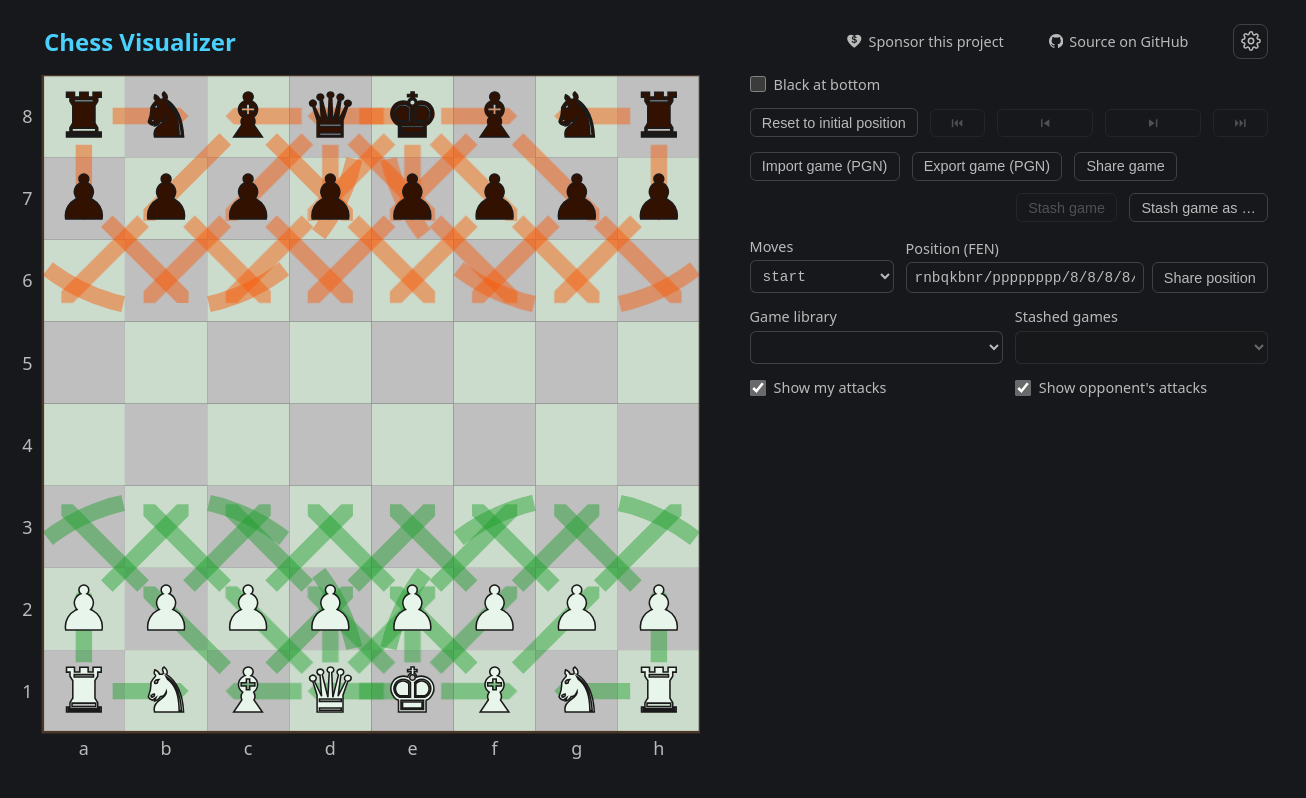
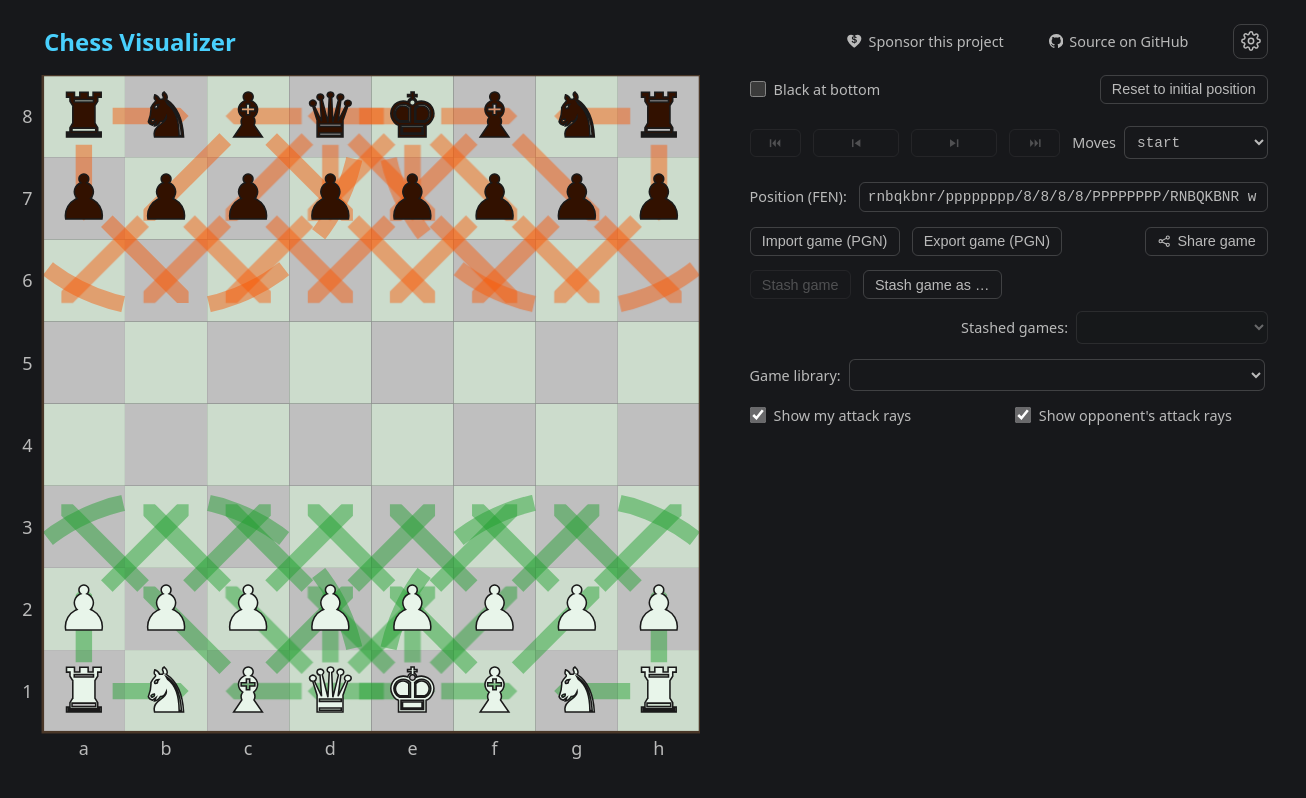
Before and after one commit to ivan-veselovsky/chess-visualizer, a React (Vite) app: page / in a window 1280 px wide. Shown: the whole page, 1306 px wide, since content can reach past the window. Built offline with nearby package versions, Linux system fonts and the light colour scheme.

Commit message:
right panel leyout reworked

```diff
--- a/src/app/App.tsx
+++ b/src/app/App.tsx
@@ -27,13 +27,15 @@ import {
 } from "../chess/stash";
 import { parseFen } from "../chess/position";
 import CopyButton from "./CopyButton";
-import { gameLink, openingFromLocation, positionLink } from "./sharing";
+import { gameLink, openingFromLocation } from "./sharing";
 import Board from "../visualization/Board";
 import type { LastMove } from "../visualization/layers/HighlightLayer";
 import GameLibrary from "./GameLibrary";
 import FenField from "./FenField";
+import MovesSelect from "./MovesSelect";
 import GearIcon from "./GearIcon";
 import GitHubIcon from "./GitHubIcon";
+import ShareIcon from "./ShareIcon";
 import SponsorIcon from "./SponsorIcon";
 import StepIcon from "./StepIcon";
 import OptionsPanel from "./OptionsPanel";
@@ -342,9 +344,8 @@ export default function App() {
 
         {/* Right: everything else, stacked, in the order it is reached for. */}
         <div className="side-column">
-          {/* Which way round the board is, on a line of its own: sharing one with
-              the position controls made a row too long for the column, and a row
-              that wraps is a row that costs the board its height. */}
+          {/* Which way round the board is, and the way back to the start: the
+              two that set a board up rather than move through one. */}
           <div className="board-controls">
             <ToggleField
               id="flip-board"
@@ -357,16 +358,17 @@ export default function App() {
                 })
               }
             />
-          </div>
-
-          <div className="board-controls">
             <button
               type="button"
-              className="reset-button"
+              className="reset-button controls-end"
               onClick={() => setPosition(DEFAULT_POSITION)}
             >
               Reset to initial position
             </button>
+          </div>
+
+          {/* Stepping through the line, and jumping anywhere in it. */}
+          <div className="board-controls move-nav">
             <div className="step-buttons">
               <button
                 type="button"
@@ -409,9 +411,21 @@ export default function App() {
                 <StepIcon direction="last" />
               </button>
             </div>
+            <MovesSelect
+              entries={history.entries}
+              current={history.current}
+              onSelect={(index) => {
+                const moved = goToPosition(history, index);
+                setHistory(moved);
+                setFen(currentPosition(moved));
+              }}
+            />
           </div>
 
           {/* Second row: what a whole game can be done with. */}
+          <FenField value={fen} error={error} onChange={enterPosition} />
+
+          {/* The two that move a game in and out of PGN, and the link to it. */}
           <div className="board-controls">
             <span className="field-with-help">
               <button
@@ -435,16 +449,21 @@ export default function App() {
               </button>
               <PgnHelp id="export-pgn-help" fromEnd />
             </span>
+            <div className="controls-end">
               <CopyButton
                 label="Share game"
+                icon={<ShareIcon />}
                 title="Copy a link that opens this game at its first position"
                 text={() => {
                   const pgn = sharablePgn();
                   return pgn === null ? null : gameLink(pgn);
                 }}
               />
-            {/* Put aside at the right, away from the two that move PGN about. */}
-            <div className="stash-actions">
+            </div>
+          </div>
+
+          {/* Putting a game aside, and taking one back. */}
+          <div className="board-controls">
             <button
               type="button"
               className="reset-button"
@@ -470,33 +489,18 @@ export default function App() {
             >
               Stash game as {"\u2026"}
             </button>
-            </div>
+            <StashedGames
+              stash={stash}
+              value={stashName}
+              onSelect={loadStashedGame}
+            />
           </div>
 
-          <FenField
-            value={fen}
-            error={error}
-            onChange={enterPosition}
-            entries={history.entries}
-            current={history.current}
-            shareLink={positionLink}
-            onSelectPosition={(index) => {
-              const moved = goToPosition(history, index);
-              setHistory(moved);
-              setFen(currentPosition(moved));
-            }}
-          />
-
-          <div className="library-row">
+          <div className="board-controls">
             <GameLibrary
               value={libraryGame}
               error={libraryGameError}
               onSelect={loadLibraryGame}
-            />
-            <StashedGames
-              stash={stash}
-              value={stashName}
-              onSelect={loadStashedGame}
             />
           </div>
 
@@ -508,7 +512,7 @@ export default function App() {
           <div className="field-row field-row-halves">
             <ToggleField
               id="show-my-attacks"
-              label="Show my attacks"
+              label="Show my attack rays"
               checked={options.attacks.showAttacks.me}
               onChange={(me) =>
                 setOptions({
@@ -522,7 +526,7 @@ export default function App() {
             />
             <ToggleField
               id="show-opponent-attacks"
-              label="Show opponent's attacks"
+              label="Show opponent's attack rays"
               checked={options.attacks.showAttacks.opponent}
               onChange={(opponent) =>
                 setOptions({
--- a/src/app/CopyButton.tsx
+++ b/src/app/CopyButton.tsx
@@ -1,4 +1,4 @@
-import { useEffect, useRef, useState } from "react";
+import { useEffect, useRef, useState, type ReactNode } from "react";
 
 interface CopyButtonProps {
   label: string;
@@ -6,6 +6,8 @@ interface CopyButtonProps {
   text: () => string | null;
   title?: string;
   disabled?: boolean;
+  /** Drawn ahead of the label, and kept there while the button reports back. */
+  icon?: ReactNode;
 }
 
 /**
@@ -20,6 +22,7 @@ export default function CopyButton({
   text,
   title,
   disabled = false,
+  icon,
 }: CopyButtonProps) {
   const [said, setSaid] = useState<"copied" | "failed" | null>(null);
   const timer = useRef<number | null>(null);
@@ -59,6 +62,7 @@ export default function CopyButton({
       disabled={disabled}
       onClick={copy}
     >
+      {icon}
       {said === "copied" ? "Copied" : said === "failed" ? "Copy failed" : label}
     </button>
   );
--- a/src/app/FenField.tsx
+++ b/src/app/FenField.tsx
@@ -1,5 +1,3 @@
-import { describeEntry, type HistoryEntry } from "../chess/history";
-import CopyButton from "./CopyButton";
 import FenHelp from "./FenHelp";
 
 interface FenFieldProps {
@@ -7,67 +5,24 @@ interface FenFieldProps {
   /** Why the current text was rejected, or null while it parses. */
   error: string | null;
   onChange: (fen: string) => void;
-  /** Every position reached so far, newest first. */
-  entries: HistoryEntry[];
-  /** Which of them is on the board. */
-  current: number;
-  /** A link that opens the position now in the field, for the Share button. */
-  shareLink: (fen: string) => string;
-  onSelectPosition: (index: number) => void;
 }
 
 /**
- * The list of positions reached so far, beside the current one as an editable
- * FEN. The board follows every keystroke that parses; one that does not is
- * reported here and leaves the board alone.
+ * The position on the board as an editable FEN, its label beside it.
+ *
+ * The board follows every keystroke that parses; one that does not is reported
+ * underneath and leaves the board alone.
  */
-export default function FenField({
-  value,
-  error,
-  onChange,
-  entries,
-  current,
-  shareLink,
-  onSelectPosition,
-}: FenFieldProps) {
+export default function FenField({ value, error, onChange }: FenFieldProps) {
   return (
     <div className="fen-field">
-      {/* Two labelled columns, each control starting under its own label. */}
-      <div className="fen-field-inputs">
-        <div className="moves-column">
-          <label htmlFor="moves">Moves</label>
-          {/*
-            A real list rather than a datalist against the input: a datalist
-            filters its options by what the field already holds, and the field
-            holds a whole FEN, so the only one ever offered was the current
-            position. Options carry their index because that is what moving the
-            pointer takes; the FEN would serve as well, its move counter making
-            it unique to the ply even when the pieces stand as they did before.
-          */}
-          <select
-            id="moves"
-            className="moves-select"
-            title="History of moves"
-            value={current}
-            onChange={(event) => onSelectPosition(Number(event.target.value))}
-          >
-            {entries.map((entry, index) => (
-              <option key={index} value={index}>
-                {describeEntry(entry)}
-              </option>
-            ))}
-          </select>
-        </div>
-
-        <div className="fen-column">
-          {/* The label carries the explanation: hovering the field itself
-              would put a panel over what is being typed. */}
+      <div className="board-controls fen-row">
+        {/* The label carries the explanation: hovering the field itself would
+            put a panel over what is being typed. */}
         <span className="field-with-help">
           <label htmlFor="fen">Position (FEN)</label>
           <FenHelp id="fen-help" />
         </span>
-          {/* The field takes what room there is; the button keeps its own. */}
-          <div className="fen-input-row">
         <input
           id="fen"
           type="text"
@@ -79,19 +34,9 @@ export default function FenField({
           autoComplete="off"
           autoCapitalize="off"
           aria-invalid={error !== null}
-              aria-describedby={
-                error === null ? "fen-help" : "fen-help fen-error"
-              }
+          aria-describedby={error === null ? "fen-help" : "fen-help fen-error"}
           onChange={(event) => onChange(event.target.value)}
         />
-            <CopyButton
-              label="Share position"
-              title="Copy a link that opens this position"
-              disabled={error !== null}
-              text={() => shareLink(value)}
-            />
-          </div>
-        </div>
       </div>
 
       {error !== null && (
--- a/src/app/GameLibrary.tsx
+++ b/src/app/GameLibrary.tsx
@@ -44,7 +44,8 @@ export default function GameLibrary({
           </option>
         ))}
       </select>
-      {error !== null && <p className="fen-error">{error}</p>}
+      {/* Dropped below the pair, rather than squeezed in beside them. */}
+      {error !== null && <p className="fen-error game-list-error">{error}</p>}
     </div>
   );
 }
--- /dev/null
+++ b/src/app/MovesSelect.tsx
@@ -0,0 +1,45 @@
+import { describeEntry, type HistoryEntry } from "../chess/history";
+
+interface MovesSelectProps {
+  /** Every position reached so far, newest first. */
+  entries: HistoryEntry[];
+  /** Which of them is on the board. */
+  current: number;
+  onSelect: (index: number) => void;
+}
+
+/**
+ * The positions reached so far, to step to any of them at once.
+ *
+ * A real list rather than a datalist against a field: a datalist filters its
+ * options by what the field already holds, and the field it used to sit beside
+ * held a whole FEN, so the only option ever offered was the current position.
+ *
+ * Options carry their index because that is what moving the pointer takes; the
+ * FEN would serve as well, its move counter making it unique to the ply even
+ * when the pieces stand as they did before.
+ */
+export default function MovesSelect({
+  entries,
+  current,
+  onSelect,
+}: MovesSelectProps) {
+  return (
+    <div className="moves-field">
+      <label htmlFor="moves">Moves</label>
+      <select
+        id="moves"
+        className="moves-select"
+        title="History of moves"
+        value={current}
+        onChange={(event) => onSelect(Number(event.target.value))}
+      >
+        {entries.map((entry, index) => (
+          <option key={index} value={index}>
+            {describeEntry(entry)}
+          </option>
+        ))}
+      </select>
+    </div>
+  );
+}
--- /dev/null
+++ b/src/app/ShareIcon.tsx
@@ -0,0 +1,32 @@
+/**
+ * The share glyph: one point joined to two others, sized by the surrounding
+ * font-size the way the other icons here are.
+ *
+ * The one every platform draws — a node on the left with lines running to a
+ * node above and a node below on the right, which is what makes it read as
+ * "send this on" rather than as any particular way of sending it.
+ */
+export default function ShareIcon() {
+  return (
+    <svg
+      className="share-icon"
+      viewBox="0 0 24 24"
+      width="1em"
+      height="1em"
+      fill="none"
+      stroke="currentColor"
+      strokeWidth="1.8"
+      strokeLinecap="round"
+      strokeLinejoin="round"
+      aria-hidden="true"
+      focusable="false"
+    >
+      {/* The two lines first, so the three nodes are drawn over their ends. */}
+      <path d="M8.6 10.7 15.4 7.3" />
+      <path d="M8.6 13.3 15.4 16.7" />
+      <circle cx="18" cy="6" r="2.6" />
+      <circle cx="6" cy="12" r="2.6" />
+      <circle cx="18" cy="18" r="2.6" />
+    </svg>
+  );
+}
--- a/src/app/sharing.ts
+++ b/src/app/sharing.ts
@@ -63,7 +63,4 @@ function link(parameter: string, value: string): string {
   return url.toString();
 }
 
-export const positionLink = (fen: string): string =>
-  link(POSITION_PARAM, fen.trim());
-
 export const gameLink = (pgn: string): string => link(GAME_PARAM, pgn);
--- a/src/chess/gameLibrary.ts
+++ b/src/chess/gameLibrary.ts
@@ -15,12 +15,7 @@ export interface LibraryGame {
   pgn: string;
 }
 
-/**
- * Every PGN in the directory, as text, resolved when the bundle is built.
- *
- * The files are numbered, and the paths come back sorted, so the list is in the
- * order the directory reads — chronological, as the numbering has it.
- */
+/** Every PGN in the directory, as text, resolved when the bundle is built. */
 const files = import.meta.glob<string>("./game-library/*.pgn", {
   query: "?raw",
   import: "default",
@@ -39,8 +34,15 @@ function year(date: string): string {
   return match === null ? "?" : match[1];
 }
 
+/**
+ * The collection, in alphabetical order of what the dropdown shows.
+ *
+ * By the label rather than by the file: the files are numbered by date, which
+ * is an order you have to know the games to read, while a name is something to
+ * look for. Compared as the reader's own locale compares them, so accented
+ * names fall where that reader expects rather than after Z.
+ */
 export const GAME_LIBRARY: LibraryGame[] = Object.keys(files)
-  .sort()
   .map((path) => {
     const pgn = files[path];
     return {
@@ -54,4 +56,5 @@ export const GAME_LIBRARY: LibraryGame[] = Object.keys(files)
       ].join(" - "),
       pgn,
     };
-  });
+  })
+  .sort((one, other) => one.label.localeCompare(other.label));
--- a/src/styles.css
+++ b/src/styles.css
@@ -250,27 +250,60 @@ body {
 }
 
 /*
-  A toggle sharing a row holds its right end, leaving the rest to whatever else
-  is on it. Matched on the class alone: `:first-of-type` counts elements of a
-  kind rather than of a class, so wrapping anything else in a div ahead of it
-  would quietly take the toggle out of the running.
+  The position as a FEN: its label at the left, the field taking the rest of the
+  row. One long line of text that is read far more often than it is typed into,
+  so it lies along a row rather than standing under a heading of its own.
+*/
+.fen-field {
+  width: 100%;
+}
 
-  A row that holds nothing but a toggle is left where it starts — there is no
-  other end for it to hold.
-*/
-.board-controls > .toggle-field:not(:only-child) {
+.fen-row > .field-with-help {
+  flex: 0 0 auto;
+  font-size: 0.9rem;
+}
+
+/* The colon belongs to the layout, not to the label. */
+.fen-row > .field-with-help label::after {
+  content: ":";
+}
+
+.fen-row > .fen-input {
+  flex: 1 1 0;
+  min-width: 8rem;
+}
+
+/* A button that carries an icon as well as a word keeps the two apart. */
+.reset-button:has(> svg) {
+  display: inline-flex;
+  align-items: center;
+  gap: 0.4em;
+}
+
+/* Held at the far end of its row, whatever shares the row with it. */
+.controls-end,
+.stash-actions {
   margin-left: auto;
 }
 
 /*
-  The four steps, centred in what the row has left over. Taking the free space
-  as a group and centring inside it puts them between the two controls that
-  hold the ends, rather than up against the left one.
+  A little more air than the gap between rows gives on its own. This is the row
+  reached for most, and space around it is what picks it out of a stack of rows
+  that are otherwise evenly spaced.
+*/
+.move-nav {
+  padding: 0.5em 0;
+}
+
+/*
+  The four steps, leading their row. They take the free space as a group so that
+  their shares of it stay in proportion, and sit at its near end, leaving the
+  list of positions at the far one.
 */
 .step-buttons {
   flex: 1;
   display: flex;
-  justify-content: center;
+  justify-content: flex-start;
   gap: 0.75em;
 }
 
@@ -279,14 +312,13 @@ body {
 }
 
 /*
-  Grouped and pushed right, the way the toggles are on the row above: the two
-  that move a game in and out of PGN stay at the left, and putting one aside
-  reads as a separate act rather than a third thing to do with a file.
+  Grouped and pushed right: the two that move a game in and out of PGN stay at
+  the left, and putting one aside reads as a separate act rather than a third
+  thing to do with a file.
 */
 .stash-actions {
   display: flex;
   gap: 0.75em;
-  margin-left: auto;
 }
 
 /*
@@ -320,28 +352,56 @@ body {
   margin-bottom: 0;
 }
 
-/* The two lists side by side, each taking half of what the column offers. */
-.library-row {
-  display: flex;
-  align-items: flex-start;
-  gap: 0.75rem;
-}
-
-.library-row > * {
-  flex: 1 1 0;
-  min-width: 0;
-}
-
+/*
+  A list of games with its name beside it. Along a row rather than under a
+  heading: each shares its row with the buttons it belongs to, and a heading
+  above would put a line of its own between them.
+*/
 .game-library,
 .stashed-games {
-  width: 100%;
+  display: flex;
+  align-items: center;
+  flex-wrap: wrap;
+  gap: 0.5rem;
+  min-width: 0;
 }
 
 .game-library > label,
 .stashed-games > label {
-  display: block;
-  margin-bottom: 0.3rem;
+  flex: 0 0 auto;
   font-size: 0.9rem;
+}
+
+/* The colon belongs to the layout, not to the label. */
+.game-library > label::after,
+.stashed-games > label::after {
+  content: ":";
+}
+
+/* Why a game would not load, on a line under the list that would not load it. */
+.game-list-error {
+  flex: 1 0 100%;
+  margin: 0;
+}
+
+/* Takes its row, so the list can sit beside its name rather than under it. */
+.board-controls > .game-library {
+  flex: 1 1 auto;
+}
+
+/* Wide enough for a game's whole title, and no wider. */
+.game-library > .game-select {
+  flex: 0 1 26rem;
+}
+
+/* Held at the far end of its row, beside the buttons that fill it. */
+.stashed-games {
+  margin-left: auto;
+}
+
+.stashed-games > .game-select {
+  flex: 0 1 auto;
+  min-width: 12rem;
 }
 
 /*
@@ -352,7 +412,7 @@ body {
   the control.
 */
 .game-select {
-  width: 100%;
+  min-width: 0;
   padding: 0.4rem 0.5rem;
   font-size: 0.9rem;
   color: var(--app-fg);
@@ -377,30 +437,16 @@ body {
   cursor: not-allowed;
 }
 
-/* Fills the side column, so its width no longer follows the board's height. */
-.fen-field {
-  width: 100%;
+.moves-field {
+  display: flex;
+  align-items: center;
+  gap: 0.5rem;
+  margin-left: auto;
 }
 
-.fen-field label {
-  display: block;
-  margin-bottom: 0.3rem;
+.moves-field > label {
+  flex: 0 0 auto;
   font-size: 0.9rem;
-}
-
-.fen-field-inputs {
-  display: flex;
-  align-items: flex-start;
-  gap: 0.75rem;
-}
-
-.fen-column {
-  flex: 1 1 0;
-  min-width: 0;
-}
-
-.moves-column {
-  flex: 0 0 auto;
 }
 
 /*
@@ -474,20 +520,7 @@ body {
   border-radius: 3px;
 }
 
-/* The field and its Share button, the field taking whatever is left over. */
-.fen-input-row {
-  display: flex;
-  align-items: stretch;
-  gap: 0.5rem;
-}
-
-.fen-input-row > .reset-button {
-  flex: 0 0 auto;
-  white-space: nowrap;
-}
-
 .fen-input {
-  width: 100%;
   min-width: 0;
   padding: 0.4rem 0.5rem;
   font-family: ui-monospace, monospace;
@@ -1056,6 +1089,21 @@ input[type="color"]::-moz-color-swatch {
   cursor: pointer;
 }
 
+/* Narrower than a game, wider than a colour: one long line of text. */
+.position-dialog {
+  width: min(34rem, 90vw);
+  /*
+    The explanation hangs below its label, out past the dialog's own box. Left
+    scrollable, the dialog counted that panel as content and carried a scrollbar
+    for it even while it was hidden; there is nothing here to scroll anyway.
+  */
+  overflow: visible;
+}
+
+.position-dialog .fen-input {
+  margin-top: 0.3rem;
+}
+
 /* Narrow: it holds one colour and its name, not a game. */
 .color-dialog {
   width: min(20rem, 90vw);
```
Lines whose indentation alone changed are shown as unchanged.
